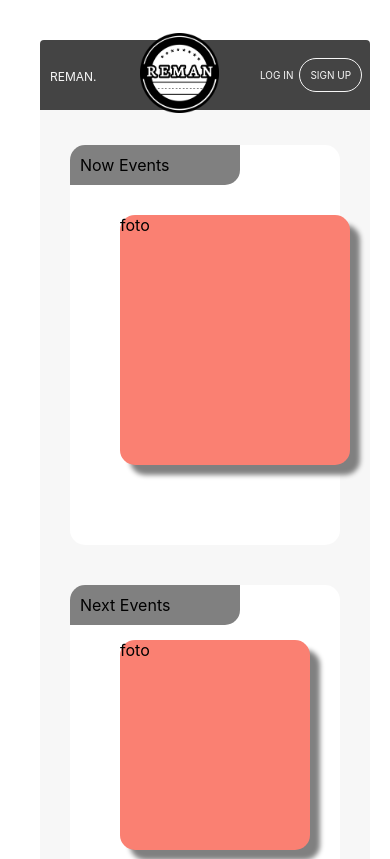
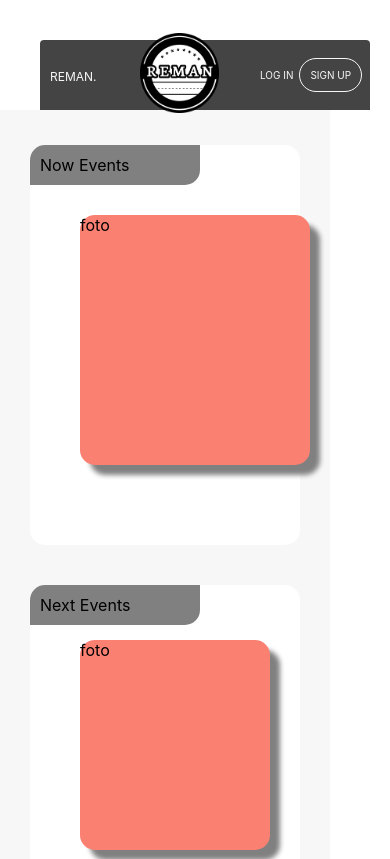
Before and after one commit to dbsSensei/reman-fe, a React (Create React App) app: page / in a window 390 px wide. Shown: the top 859 px of the page. Built offline with nearby package versions, Linux system fonts and the light colour scheme.

Commit message:
Fixing responsive in navbar.js and aux.js

```diff
--- a/src/components/Aux/index.css
+++ b/src/components/Aux/index.css
@@ -14,5 +14,6 @@
     margin-right: 31px;
     padding-top: 20px;
     height: 100%;
+    margin-left: 0;
   }
 }
--- a/src/parts/Navbar/index.css
+++ b/src/parts/Navbar/index.css
@@ -92,9 +92,9 @@
     z-index: 100;
     display: flex;
     align-items: center;
-    margin-top: 40px;
+    /* margin-top: 40px; */
     width: 250px;
-    margin-left: 40px;
+    /* margin-left: 40px; */
     border-radius: 4px 4px 0 0;
   }
   .img-hero-header {
```
Also changed, not shown: 1 other file (tests, documents, lock files or other folders).
